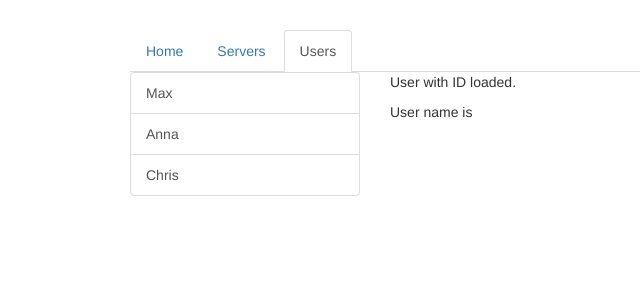
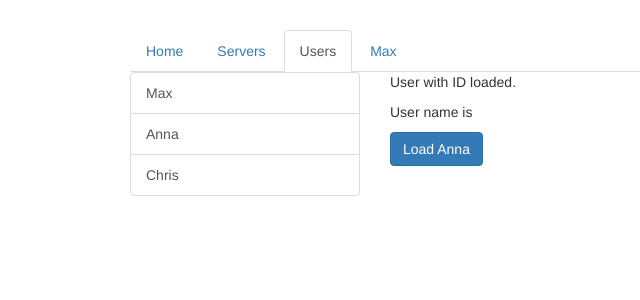
Before and after one commit to verlil/angular5-routing-start, an Angular app: page /users in a window 1280 px wide. Shown: the top 300 px of the page, without its empty margins (135-775 px from the left). Built offline with nearby package versions, Linux system fonts and the light colour scheme.

Commit message:
122 Fetching Route Parameters Reactively

```diff
--- a/src/app/app.component.html
+++ b/src/app/app.component.html
@@ -13,6 +13,9 @@
         <li role="presentation" routerLinkActive="active">
           <a [routerLink]="['/users']">Users</a>
         </li>
+        <li role="presentation" routerLinkActive="active">
+          <a [routerLink]="['/user/1/Max']">Max</a>
+        </li>
       </ul>
     </div>
   </div>
--- a/src/app/users/user/user.component.html
+++ b/src/app/users/user/user.component.html
@@ -1,2 +1,4 @@
 <p>User with ID {{ user.id }} loaded.</p>
 <p>User name is {{ user.name }}</p>
+
+<button class="btn btn-primary" [routerLink]="['/user', 2, 'Anna']">Load Anna</button>
--- a/src/app/users/user/user.component.ts
+++ b/src/app/users/user/user.component.ts
@@ -1,5 +1,5 @@
 import { Component, OnInit } from '@angular/core';
-import { ActivatedRoute } from "@angular/router";
+import { ActivatedRoute, Params } from "@angular/router";
 
 @Component({
   selector: 'app-user',
@@ -17,6 +17,16 @@ export class UserComponent implements OnInit {
       name: this.route.snapshot.params['name']
     }
     console.log(this.route.snapshot.params);
+    //this.route.params - this is an observable
+    this.route.params
+      .subscribe(
+        (params: Params) => {
+          this.user.id = params['id'];
+          this.user.name = params['name'];
+        }
+      );// this is necessary if your params in path will change, because
+      //Angular doesnt re-render the loaded component within that component by default
+      //this subscription will be cleaned automatically when this component destroy
   }
 
 }
```
